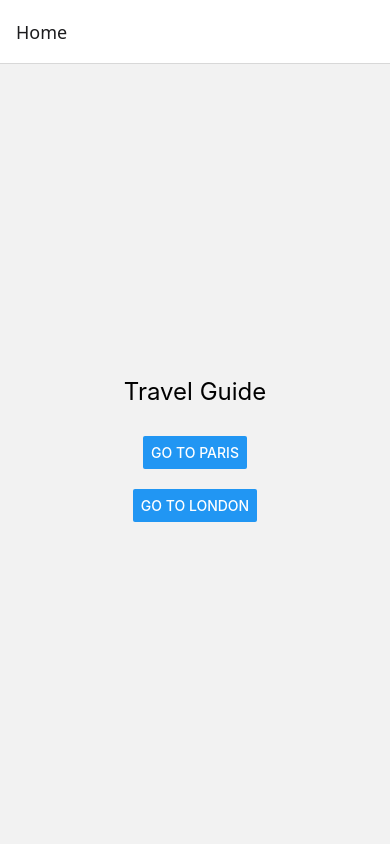
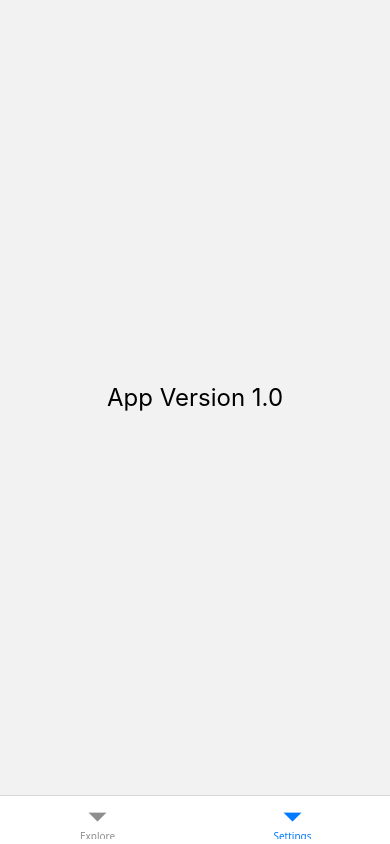
Before and after one commit to WebsLord/React-Native-TravelApp, a React Native app: screen /Settings in a window 390 px wide. Built offline with nearby package versions, Linux system fonts and the light colour scheme.

Commit message:
feat: implement bottom tab navigator with Explore and Settings tabs (Part 4)

```diff
--- a/App.js
+++ b/App.js
@@ -1,18 +1,34 @@
 // App.js
 import { NavigationContainer } from '@react-navigation/native';
 import { createNativeStackNavigator } from '@react-navigation/native-stack';
+import { createBottomTabNavigator } from '@react-navigation/bottom-tabs'; // Yeni import
+
 import HomeScreen from './screens/HomeScreen';
 import DetailsScreen from './screens/DetailsScreen';
+import SettingsScreen from './screens/SettingsScreen';
 
 const Stack = createNativeStackNavigator();
+const Tab = createBottomTabNavigator();
 
+// 1. Stack Navigator'ı ayrı bir bileşene taşıdık
+function HomeStack() {
+  return (
+    <Stack.Navigator>
+      <Stack.Screen name="Home" component={HomeScreen} />
+      <Stack.Screen name="Details" component={DetailsScreen} />
+    </Stack.Navigator>
+  );
+}
+
+// 2. Ana App bileşeni artık Tab Navigator kullanıyor
 export default function App() {
   return (
     <NavigationContainer>
-      <Stack.Navigator initialRouteName="Home">
-        <Stack.Screen name="Home" component={HomeScreen} />
-        <Stack.Screen name="Details" component={DetailsScreen} />
-      </Stack.Navigator>
+      <Tab.Navigator screenOptions={{ headerShown: false }}>
+        {/* headerShown: false -> Çift header oluşmasını engeller */}
+        <Tab.Screen name="Explore" component={HomeStack} />
+        <Tab.Screen name="Settings" component={SettingsScreen} />
+      </Tab.Navigator>
     </NavigationContainer>
   );
 }
--- /dev/null
+++ b/screens/SettingsScreen.js
@@ -0,0 +1,15 @@
+// screens/SettingsScreen.js
+import { View, Text, StyleSheet } from 'react-native';
+
+export default function SettingsScreen() {
+  return (
+    <View style={styles.container}>
+      <Text style={styles.title}>App Version 1.0</Text>
+    </View>
+  );
+}
+
+const styles = StyleSheet.create({
+  container: { flex: 1, justifyContent: 'center', alignItems: 'center' },
+  title: { fontSize: 24 },
+});
```
